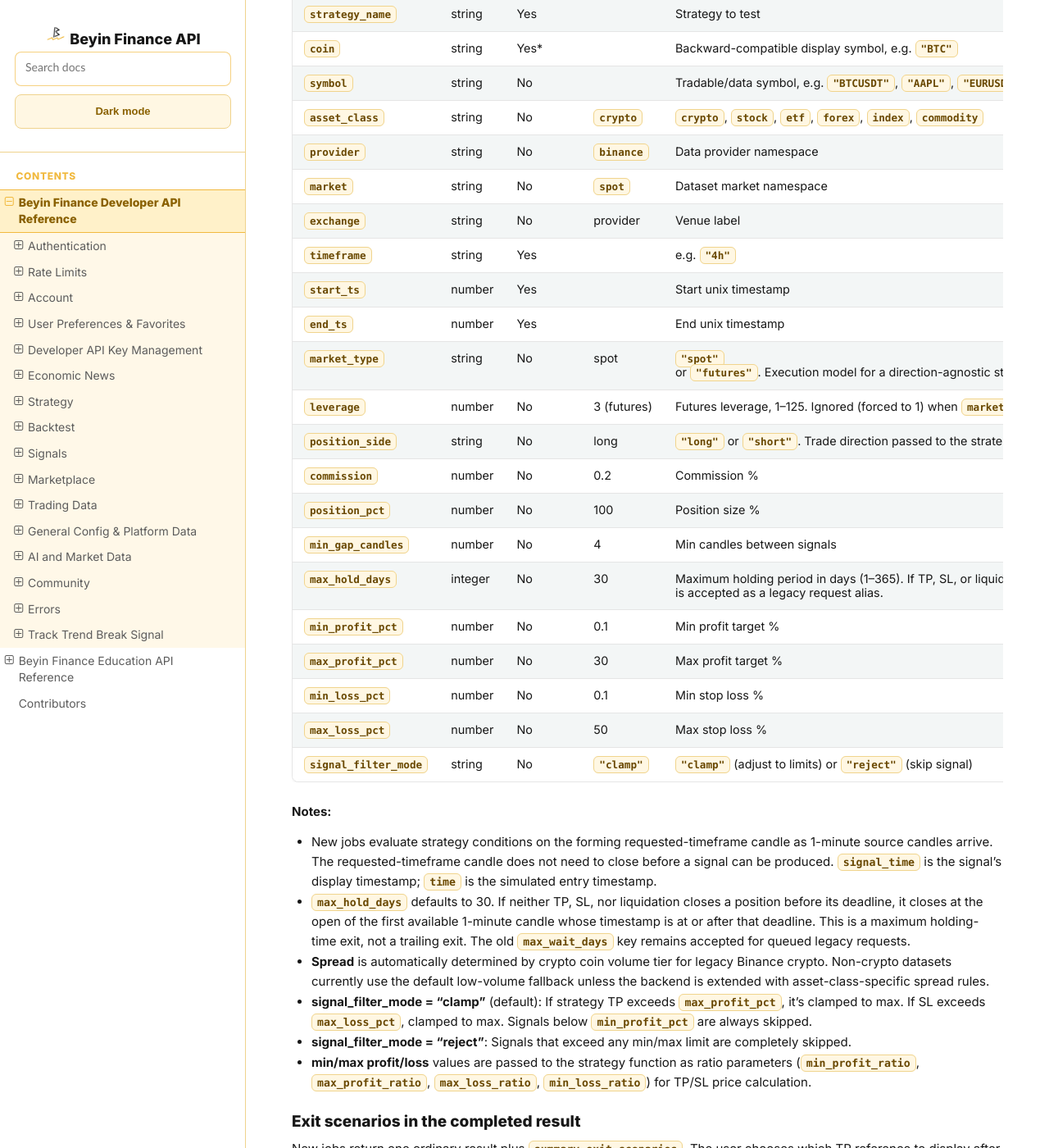
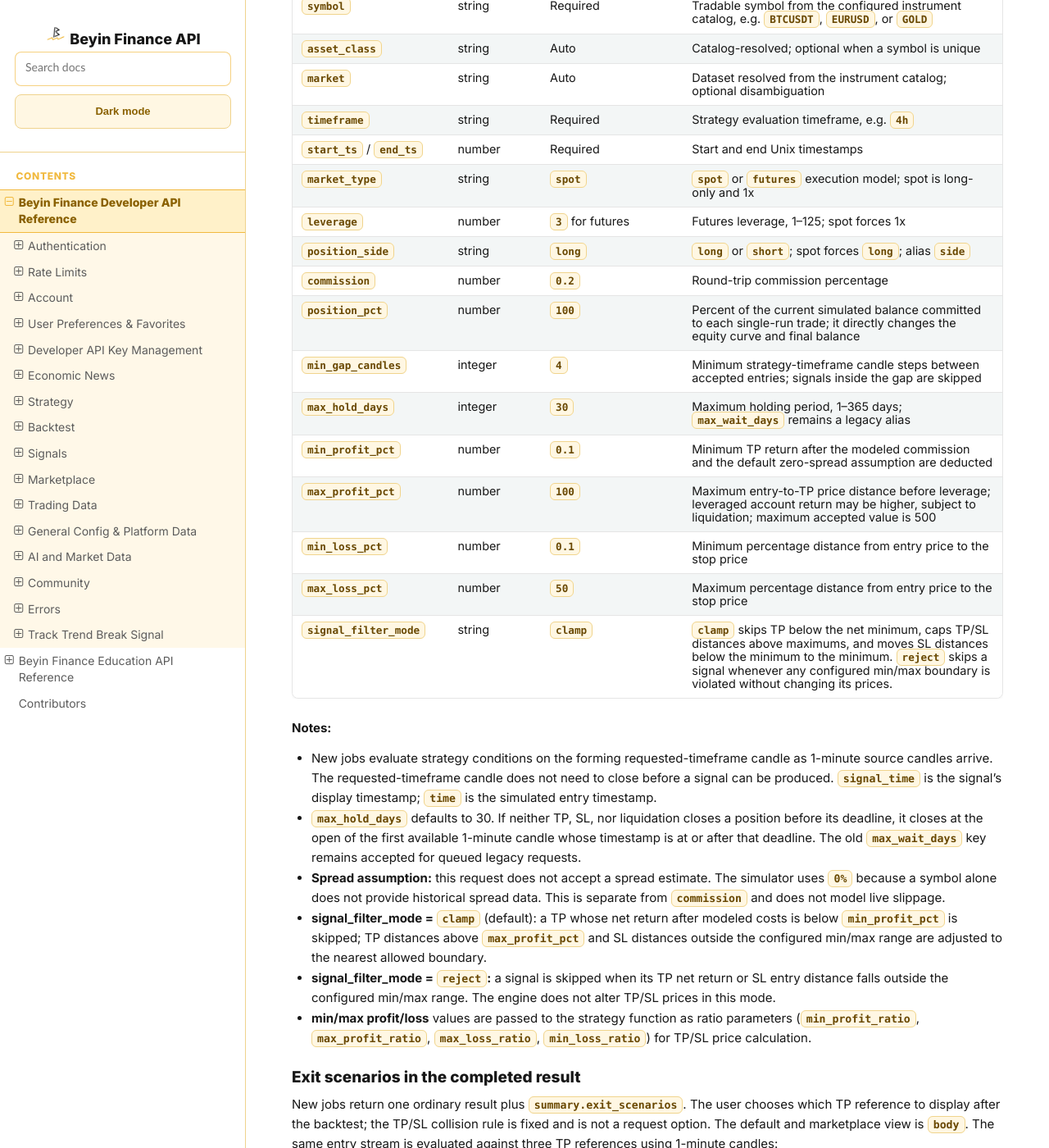
Before and after one commit to jnrbrain/Beyin-Finance, a Sphinx documentation site: the page built from docs/endpoints.md, in a window 1280 px wide and 1400 px high, scrolled down 33886 px. Shown: the whole window at 82% size. Built offline with Sphinx 7.4.7 and the Read the Docs theme 3.1.0, drawn with Linux system fonts in a browser that asks for light colours; some of the changed text lies outside the part shown.

Commit message:
docs: clarify backtest symbol and execution parameters

````diff
--- a/docs/_static/beyin.css
+++ b/docs/_static/beyin.css
@@ -862,6 +862,47 @@ html[data-bf-theme="dark"] .bf-contributor-links a {
   -webkit-overflow-scrolling: touch;
 }
 
+/* Keep the backtest parameter reference inside the content column. Fixed
+   column proportions allow long descriptions and code labels to wrap instead
+   of forcing overlapping cells or a wide horizontal table. */
+section#backtest .wy-table-responsive {
+  max-width: 100%;
+}
+
+section#backtest table.docutils {
+  width: 100%;
+  max-width: 100%;
+  table-layout: fixed;
+}
+
+section#backtest table.docutils th,
+section#backtest table.docutils td {
+  padding: 9px 11px;
+  white-space: normal;
+  overflow-wrap: anywhere;
+  word-break: normal;
+}
+
+section#backtest table.docutils th:nth-child(1),
+section#backtest table.docutils td:nth-child(1) {
+  width: 22%;
+}
+
+section#backtest table.docutils th:nth-child(2),
+section#backtest table.docutils td:nth-child(2) {
+  width: 13%;
+}
+
+section#backtest table.docutils th:nth-child(3),
+section#backtest table.docutils td:nth-child(3) {
+  width: 20%;
+}
+
+section#backtest table.docutils th:nth-child(4),
+section#backtest table.docutils td:nth-child(4) {
+  width: 45%;
+}
+
 /* Tablets, half-width and square windows: keep the sidebar, shrink it. */
 @media screen and (min-width: 769px) and (max-width: 1200px) {
   .wy-nav-side,
--- a/docs/endpoints.md
+++ b/docs/endpoints.md
@@ -1091,15 +1091,19 @@ immediately so you can issue a replacement.
         "summary": "FOMC members emphasized balanced risk assessment...",
         "source": "bloomberg",
         "url": "https://...",
+        "classification_status": "classified",
         "sentiment": "MILDLY_BULLISH",
         "sentiment_label": "MILDLY_BULLISH",
         "sentiment_score": 2,
         "impact": "HIGH",
+        "confidence": 0.88,
+        "expected_volatility": "HIGH",
         "category": "FED",
         "affected_coins": ["BTC", "ETH"],
         "affected_markets": ["CRYPTO", "EQUITY"],
         "country": "US",
         "published_at": "2026-08-30T13:30:00+00:00",
+        "classified_at": "2026-08-30T13:34:00+00:00",
         "timestamp": 1788096600
       }
     ],
@@ -1112,7 +1116,15 @@ immediately so you can issue a replacement.
 }
 ```
 
-**Errors:** 400 if invalid cursor.
+`classification_status` is `classified` when the analysis is available and
+`unclassified` while a source article is waiting for a successful retry. For
+an unclassified item, sentiment, impact, confidence, and volatility are empty
+or zero; clients must show that analysis is pending instead of presenting a
+neutral rating. Old records without this field are treated as classified.
+
+If no matching items exist, `news` is an empty array. The API does not invent
+sample news. **Errors:** 400 if the cursor is invalid; 503 if the data store is
+temporarily unavailable.
 
 ### Get Economic Calendar
 
@@ -1168,7 +1181,13 @@ immediately so you can issue a replacement.
 }
 ```
 
-**Errors:** 401 if unauthenticated, 400 if invalid cursor.
+Calendar entries are ingested directly from the source calendar. Their impact
+is the source-provided impact tier; they do not depend on AI news
+classification. `classification_status` is `source`. If no matching events
+exist, `calendar` is an empty array; no sample events are generated.
+
+**Errors:** 401 if unauthenticated, 400 if the cursor is invalid, or 503 if the
+data store is temporarily unavailable.
 
 ---
 
@@ -1211,16 +1230,9 @@ by the runtime. Live strategy evaluation may include the current forming candle
 so signals do not arrive one candle late; historical backtests exclude the
 evaluation candle to prevent look-ahead.
 The generator evaluates dynamic rules again for every signal, then returns the
-concrete TP-limit and SL-stop prices for that signal. The execution shape is a
-fire-and-forget OCO pair: when one exit fills, the sibling exit is cancelled.
-
-:::{warning}
-Advanced exit and staged-entry fields — `exit_type`, `trail_pct`,
-`time_exit_candles`, `exit_condition`, `entry_type`, `dca_steps` and
-`dca_step_pct` — are planned with lifecycle status `configuration_pending`.
-They are not part of the production request contract and must not be sent or
-relied upon until this reference explicitly marks them live.
-:::
+concrete take-profit and stop-loss prices for that signal. The backtest uses
+the generated prices together with the entry condition and the holding-time
+limit documented below.
 
 :::{note}
 Strategies are always created as private. Use `strategy_visibility` to make
@@ -1481,19 +1493,18 @@ the legacy empty-credential branch.
 - **Specified Range** (`action=run`): Test a strategy on a specific date range for a single instrument.
 - **Full Range** (`action=full_range`): Test a strategy on all available data for multiple instruments. Required for marketplace publishing.
 
-Backtest requests remain backward compatible with the original crypto fields:
-`coin` and `coins` still mean Binance-style crypto symbols such as `BTC`.
-For non-crypto datasets, send instrument metadata alongside the legacy field:
-`symbol` (for example `AAPL`, `EURUSD`, `GOLD`), `asset_class`
-(`crypto`, `stock`, `etf`, `forex`, `index`, `commodity`), `provider`,
-`market`, and optionally `exchange`. The API selects available candle data
-using the supplied instrument and timeframe. Supported legacy crypto requests
-remain compatible with the current request format.
-Yahoo-backed non-crypto datasets currently use simple app symbols and daily
-data: `us_stocks` (`AAPL`, `NVDA`, `TSLA`, `MSFT`, `AMZN`, `META`), `etfs`
-(`SPY`, `QQQ`), `forex` (`EURUSD`, `GBPUSD`, `USDJPY`), and `commodities`
-(`GOLD`, `SILVER`, `OIL`). Provider-specific symbols such as `GC=F` are kept
-resolved server-side and never appear in the symbols this API accepts or returns.
+Use `symbol` for one instrument (for example `BTCUSDT` or `EURUSD`) and
+`symbols` for a multi-instrument request (for example `["BTCUSDT",
+"ETHUSDT"]`). The instrument catalog resolves each symbol to its available
+market data automatically. The resolved asset class, data source, market, and
+venue are returned as informational `instrument` metadata; clients do not need
+to choose or send a provider or exchange. If a symbol is ambiguous in the
+catalog, `asset_class` and `market` can be supplied to identify the intended
+dataset. Send either `symbol` or `symbols` in a request, never both.
+Legacy `coin` and `coins` request fields remain accepted for existing clients,
+but new integrations should use only `symbol` or `symbols`. Some older response
+shapes still contain `coin`/`coins` for client compatibility; these are output
+labels, not alternate request parameters.
 
 **Execution model (spot/futures, leverage, side) is chosen here, at backtest
 time.** Strategies are direction-agnostic (see [Create Strategy](#create-strategy)),
@@ -1504,9 +1515,9 @@ strategy's stored values (spot + long by default). `market` here remains the
 **dataset** namespace (which candles to read), which is a separate concept from
 `market_type` (spot vs futures execution).
 
-**Credit charge:** Each distinct coin with usable data costs **0.5 Beyin
-credits**. A single-coin `run` costs 0.5 credits; `full_range` and `portfolio`
-cost 0.5 credits per coin that passes data/range validation. The full amount is
+**Credit charge:** Each distinct symbol with usable data costs **0.5 Beyin
+credits**. A single-symbol `run` costs 0.5 credits; `full_range` and `portfolio`
+cost 0.5 credits per symbol that passes data/range validation. The full amount is
 reserved before processing starts and is refunded if the job fails. The charge does
 not increase with candle count or the number of data windows. `estimate` reports the
 same amount that launch will reserve.
@@ -1523,25 +1534,23 @@ available 1-minute candle so price movement before the entry is not used.
 Missing 1-minute intervals are not synthesized; an incomplete target-timeframe
 bucket with a gap is not used as a valid candle.
 
-For multi-coin jobs, at most two coins per user are processed at once. Remaining
-coins wait in the job queue; poll `action=status` to show the active and queued
-coins and their per-coin progress.
+For multi-symbol jobs, at most two symbols per user are processed at once.
+Remaining symbols wait in the job queue; poll `action=status` to show active and
+queued symbols and per-symbol progress.
 
 ### Estimate Cost
 
 `POST /backtest?action=estimate`
 
-| Field | Type | Required |
-|-------|------|----------|
-| `strategy_name` | string | Yes |
-| `coins` | string[] | Yes |
-| `timeframe` | string | Yes |
-| `symbol` | string | No | Single-instrument estimate; legacy crypto callers can omit |
-| `asset_class` | string | No | Defaults to `crypto` |
-| `provider` | string | No | Defaults to `binance` |
-| `market` | string | No | Defaults to `spot` |
-| `exchange` | string | No | Optional venue label |
-| `max_hold_days` | integer | No | Defaults to `30`; affects the estimated data lookahead |
+| Field | Type | Required / default | Description |
+|-------|------|-------------------|-------------|
+| `strategy_name` | string | Yes | Strategy to test |
+| `symbol` | string | One of `symbol` or `symbols` | One instrument, e.g. `BTCUSDT` |
+| `symbols` | string[] | One of `symbol` or `symbols` | Multiple instruments from one data market; use for portfolio/full-range estimates |
+| `timeframe` | string | Yes | Strategy evaluation timeframe |
+| `asset_class` | string | Auto | Optional catalog disambiguation |
+| `market` | string | Auto | Optional dataset disambiguation |
+| `max_hold_days` | integer | `30` | Affects estimated data lookahead |
 
 **Response:**
 ```json
@@ -1557,32 +1566,32 @@ period.
 
 `POST /backtest?action=info`
 
-| Field | Type | Required |
-|-------|------|----------|
-| `strategy_name` | string | Yes |
-| `coin` | string | Yes* |
-| `symbol` | string | No | Required for non-crypto instruments when `coin` is only a display label |
-| `timeframe` | string | Yes |
-| `asset_class` / `provider` / `market` / `exchange` | string | No |
-
-**Response:**
-```json
-{"action": "info", "coin": "BTC", "symbol": "BTCUSDT", "instrument": {"asset_class": "crypto", "provider": "binance", "market": "spot", "symbol": "BTCUSDT"}, "timeframe": "4h", "data_range": {"first_ts": 1514764800, "last_ts": 1784476800, "first_date": "2018-01-01", "last_date": "2026-07-19", "total_candles": 18730, "source_timeframe": "1m", "source_candles": 4495200}, "strategy": {"slug": "emacross", "candle_count": 32}, "cost_preview": {"credits_if_full": 0.5, "credits_per_coin": 0.5}, "current_credits": 7.35}
+| Field | Type | Required / default | Description |
+|-------|------|-------------------|-------------|
+| `strategy_name` | string | Yes | Strategy to inspect |
+| `symbol` | string | Yes | Instrument, e.g. `BTCUSDT` or `EURUSD` |
+| `timeframe` | string | Yes | Requested timeframe |
+| `asset_class` | string | Auto | Optional catalog disambiguation |
+| `market` | string | Auto | Optional dataset disambiguation |
+
+**Response:**
+```json
+{"action": "info", "coin": "BTC", "symbol": "BTCUSDT", "instrument": {"asset_class": "crypto", "provider": "binance", "market": "spot", "exchange": "BINANCE", "symbol": "BTCUSDT"}, "timeframe": "4h", "data_range": {"first_ts": 1514764800, "last_ts": 1784476800, "first_date": "2018-01-01", "last_date": "2026-07-19", "total_candles": 18730, "source_timeframe": "1m", "source_candles": 4495200}, "strategy": {"slug": "emacross", "candle_count": 32}, "cost_preview": {"credits_if_full": 0.5, "credits_per_coin": 0.5}, "current_credits": 7.35}
 ```
 
 ### List Available Timeframes
 
 `POST /backtest?action=list_timeframes`
 
-| Field | Type | Required |
-|-------|------|----------|
-| `coin` | string | Yes* |
-| `symbol` | string | No |
-| `asset_class` / `provider` / `market` / `exchange` | string | No |
-
-**Response:**
-```json
-{"action": "list_timeframes", "coin": "AAPL", "symbol": "AAPL", "instrument": {"asset_class": "stock", "provider": "yahoo", "market": "us_stocks", "symbol": "AAPL"}, "timeframes": [{"timeframe": "1d", "suffix": "1DAY", "s3_key": "<opaque data key>"}]}
+| Field | Type | Required / default | Description |
+|-------|------|-------------------|-------------|
+| `symbol` | string | Yes | Instrument, e.g. `BTCUSDT` or `EURUSD` |
+| `asset_class` | string | Auto | Optional catalog disambiguation |
+| `market` | string | Auto | Optional dataset disambiguation |
+
+**Response:**
+```json
+{"action": "list_timeframes", "coin": "EURUSD", "symbol": "EURUSD", "instrument": {"asset_class": "forex", "provider": "dukascopy", "market": "forex", "exchange": "FX", "symbol": "EURUSD"}, "timeframes": [{"timeframe": "1d", "suffix": "1DAY", "s3_key": "<opaque data key>"}]}
 ```
 
 Use the documented timeframe and suffix values. Treat any opaque key in this
@@ -1593,30 +1602,26 @@ directly.
 
 `POST /backtest?action=run`
 
-| Field | Type | Required | Default | Description |
-|-------|------|----------|---------|-------------|
-| `strategy_name` | string | Yes | | Strategy to test |
-| `coin` | string | Yes* | | Backward-compatible display symbol, e.g. `"BTC"` |
-| `symbol` | string | No | | Tradable/data symbol, e.g. `"BTCUSDT"`, `"AAPL"`, `"EURUSD"` |
-| `asset_class` | string | No | `crypto` | `crypto`, `stock`, `etf`, `forex`, `index`, `commodity` |
-| `provider` | string | No | `binance` | Data provider namespace |
-| `market` | string | No | `spot` | Dataset market namespace |
-| `exchange` | string | No | provider | Venue label |
-| `timeframe` | string | Yes | | e.g. `"4h"` |
-| `start_ts` | number | Yes | | Start unix timestamp |
-| `end_ts` | number | Yes | | End unix timestamp |
-| `market_type` | string | No | spot | `"spot"` or `"futures"`. Execution model for a direction-agnostic strategy, chosen here at backtest time. Spot forces 1x leverage and long-only. Falls back to a legacy strategy's stored market type when omitted. |
-| `leverage` | number | No | 3 (futures) | Futures leverage, 1–125. Ignored (forced to 1) when `market_type` is `"spot"`. |
-| `position_side` | string | No | long | `"long"` or `"short"`. Trade direction passed to the strategy's runtime `side` parameter. Forced to `"long"` for spot. Alias: `side`. |
-| `commission` | number | No | 0.2 | Commission % |
-| `position_pct` | number | No | 100 | Position size % |
-| `min_gap_candles` | number | No | 4 | Min candles between signals |
-| `max_hold_days` | integer | No | 30 | Maximum holding period in days (1–365). If TP, SL, or liquidation is not reached, close at the open of the first available 1-minute candle at or after the deadline. `max_wait_days` is accepted as a legacy request alias. |
-| `min_profit_pct` | number | No | 0.1 | Min profit target % |
-| `max_profit_pct` | number | No | 30 | Max profit target % |
-| `min_loss_pct` | number | No | 0.1 | Min stop loss % |
-| `max_loss_pct` | number | No | 50 | Max stop loss % |
-| `signal_filter_mode` | string | No | `"clamp"` | `"clamp"` (adjust to limits) or `"reject"` (skip signal) |
+| Field | Type | Required / default | Description |
+|-------|------|-------------------|-------------|
+| `strategy_name` | string | Required | Strategy to test |
+| `symbol` | string | Required | Tradable symbol from the configured instrument catalog, e.g. `BTCUSDT`, `EURUSD`, or `GOLD` |
+| `asset_class` | string | Auto | Catalog-resolved; optional when a symbol is unique |
+| `market` | string | Auto | Dataset resolved from the instrument catalog; optional disambiguation |
+| `timeframe` | string | Required | Strategy evaluation timeframe, e.g. `4h` |
+| `start_ts` / `end_ts` | number | Required | Start and end Unix timestamps |
+| `market_type` | string | `spot` | `spot` or `futures` execution model; spot is long-only and 1x |
+| `leverage` | number | `3` for futures | Futures leverage, 1–125; spot forces 1x |
+| `position_side` | string | `long` | `long` or `short`; spot forces `long`; alias `side` |
+| `commission` | number | `0.2` | Round-trip commission percentage |
+| `position_pct` | number | `100` | Percent of the current simulated balance committed to each single-run trade; it directly changes the equity curve and final balance |
+| `min_gap_candles` | integer | `4` | Minimum strategy-timeframe candle steps between accepted entries; signals inside the gap are skipped |
+| `max_hold_days` | integer | `30` | Maximum holding period, 1–365 days; `max_wait_days` remains a legacy alias |
+| `min_profit_pct` | number | `0.1` | Minimum TP return after the modeled commission and the default zero-spread assumption are deducted |
+| `max_profit_pct` | number | `100` | Maximum entry-to-TP price distance before leverage; leveraged account return may be higher, subject to liquidation; maximum accepted value is 500 |
+| `min_loss_pct` | number | `0.1` | Minimum percentage distance from entry price to the stop price |
+| `max_loss_pct` | number | `50` | Maximum percentage distance from entry price to the stop price |
+| `signal_filter_mode` | string | `clamp` | `clamp` skips TP below the net minimum, caps TP/SL distances above maximums, and moves SL distances below the minimum to the minimum. `reject` skips a signal whenever any configured min/max boundary is violated without changing its prices. |
 
 **Notes:**
 - New jobs evaluate strategy conditions on the forming requested-timeframe
@@ -1625,12 +1630,11 @@ directly.
   signal's display timestamp; `time` is the simulated entry timestamp.
 - `max_hold_days` defaults to 30. If neither TP, SL, nor liquidation closes a
   position before its deadline, it closes at the open of the first available 1-minute candle
-  whose timestamp is at or after that deadline. This is a maximum holding-time
-  exit, not a trailing exit. The old `max_wait_days` key remains accepted for
+  whose timestamp is at or after that deadline. The old `max_wait_days` key remains accepted for
   queued legacy requests.
-- **Spread** is automatically determined by crypto coin volume tier for legacy Binance crypto. Non-crypto datasets currently use the default low-volume fallback unless the backend is extended with asset-class-specific spread rules.
-- **signal_filter_mode = "clamp"** (default): If strategy TP exceeds `max_profit_pct`, it's clamped to max. If SL exceeds `max_loss_pct`, clamped to max. Signals below `min_profit_pct` are always skipped.
-- **signal_filter_mode = "reject"**: Signals that exceed any min/max limit are completely skipped.
+- **Spread assumption:** this request does not accept a spread estimate. The simulator uses `0%` because a symbol alone does not provide historical spread data. This is separate from `commission` and does not model live slippage.
+- **signal_filter_mode = `clamp`** (default): a TP whose net return after modeled costs is below `min_profit_pct` is skipped; TP distances above `max_profit_pct` and SL distances outside the configured min/max range are adjusted to the nearest allowed boundary.
+- **signal_filter_mode = `reject`:** a signal is skipped when its TP net return or SL entry distance falls outside the configured min/max range. The engine does not alter TP/SL prices in this mode.
 - **min/max profit/loss** values are passed to the strategy function as ratio parameters (`min_profit_ratio`, `max_profit_ratio`, `max_loss_ratio`, `min_loss_ratio`) for TP/SL price calculation.
 
 ### Exit scenarios in the completed result
@@ -1671,11 +1675,9 @@ with wick-based SL; `midpoint` and `wick` are analysis views.
 Previously saved results may retain the exit fields from the engine version
 that originally created them. These M1 rules apply to newly launched jobs.
 
-Each strategy signal may calculate a different TP/SL price; fixed percentages
-are only one valid condition. The generator emits a single fire-and-forget OCO
-pair (entry + concrete TP + concrete SL) and does not create trailing TP/SL,
-ATR trailing, DCA, grid, or scaling exits. `max_hold_days` is the only engine
-timeout and defaults to 30 days.
+Each strategy signal may calculate its own TP/SL price from the strategy's
+conditions. If neither level closes the position before `max_hold_days`, the
+backtest applies the maximum holding-time exit (30 days by default).
 
 **Response:**
 ```json
@@ -1686,23 +1688,25 @@ timeout and defaults to 30 days.
 
 `POST /backtest?action=full_range`
 
-| Field | Type | Required |
-|-------|------|----------|
-| `strategy_name` | string | Yes |
-| `coins` | string[] | Yes |
-| `timeframe` | string | Yes |
-| `asset_class` / `provider` / `market` / `exchange` | string | No |
-| `max_hold_days` | integer | No | Maximum holding period in days; default 30, range 1–365 |
+| Field | Type | Required / default | Description |
+|-------|------|-------------------|-------------|
+| `strategy_name` | string | Required | Strategy to test |
+| `symbol` or `symbols` | string / string[] | Required | One instrument with `symbol`, or multiple instruments with `symbols`; all must resolve to the same data market |
+| `timeframe` | string | Required | Strategy evaluation timeframe |
+| `asset_class` | string | Auto | Optional catalog disambiguation |
+| `market` | string | Auto | Optional dataset disambiguation |
+| `max_hold_days` | integer | `30` | Maximum holding period, 1–365 days |
 
 Each requested instrument is processed separately; longer histories may
 be split into multiple data windows. New jobs rebuild the selected timeframe
-from 1-minute source data. At most two coins are processed per user at once;
-additional coins wait in the queue and appear in the status response. This
+from 1-minute source data. At most two symbols are processed per user at once;
+additional symbols wait in the queue and appear in the status response. This
 action is required for `marketplace_publish` with `signal_mode=full`.
+All symbols in one multi-symbol request must resolve to the same data market.
 
 **Example body:**
 ```json
-{"strategy_name": "emacross", "coins": ["BTC", "ETH", "SOL"], "timeframe": "4h"}
+{"strategy_name": "emacross", "symbols": ["BTCUSDT", "ETHUSDT", "SOLUSDT"], "timeframe": "4h"}
 ```
 
 **Response:**
@@ -1714,32 +1718,33 @@ action is required for `marketplace_publish` with `signal_mode=full`.
 
 `POST /backtest?action=portfolio`
 
-Simulates all selected coins against **one shared balance**. The balance is
+Simulates all selected symbols against **one shared balance**. The balance is
 split into `divide` position slots: each position uses
 `current balance / divide`, at most `divide` positions are open at once, and
-at most one position per coin at a time. Signals that arrive with no free
-slot are skipped (and counted). Commission and per-coin spread are applied
-exactly as in single-coin runs.
+at most one position per symbol at a time. Signals that arrive with no free
+slot are skipped (and counted). Commission is applied as in single-symbol
+runs; spread defaults to 0% because historical spread data is unavailable.
 
 The portfolio uses the same 1-minute source and exit rules as `run`. Set
-`max_hold_days` to override the 30-day maximum holding period. At most two coins
-are processed at a time per user; any other selected coins are queued.
-
-| Field | Type | Required | Description |
-|-------|------|----------|-------------|
-| `strategy_name` | string | Yes | |
-| `coins` | string[] | Yes | 2–50 legacy coin/instrument labels |
-| `asset_class` / `provider` / `market` / `exchange` | string | No | Shared dataset namespace for the selected instruments |
-| `timeframe` | string | Yes | |
-| `max_hold_days` | integer | No | Maximum holding period in days; default 30, range 1–365 |
-| `divide` | integer | No | 1–20; default = number of coins (capped at 20) |
-| `initial_balance` | number | No | Default 100 |
-| `commission` | number | No | Percent, default 0.2 |
-| `start_ts` / `end_ts` | integer | No | Unix seconds; omitted = full history. Each coin is clipped to its own available range |
+`max_hold_days` to override the 30-day maximum holding period. At most two symbols
+are processed at a time per user; any other selected symbols are queued.
+
+| Field | Type | Required / default | Description |
+|-------|------|-------------------|-------------|
+| `strategy_name` | string | Required | Strategy to test |
+| `symbols` | string[] | Required | 2–50 instruments from the same data market, e.g. `BTCUSDT` and `ETHUSDT` |
+| `asset_class` | string | Auto | Optional catalog disambiguation |
+| `market` | string | Auto | Optional shared dataset disambiguation |
+| `timeframe` | string | Required | Strategy evaluation timeframe |
+| `max_hold_days` | integer | `30` | Maximum holding period, 1–365 days |
+| `divide` | integer | Number of symbols | 1–20 position slots |
+| `initial_balance` | number | `100` | Shared starting balance |
+| `commission` | number | `0.2` | Round-trip commission percentage |
+| `start_ts` / `end_ts` | integer | Optional | Unix seconds; omitted means each symbol's full available history |
 
 **Example body:**
 ```json
-{"strategy_name": "emacross", "coins": ["BTC", "ETH", "SOL"], "timeframe": "4h", "divide": 3, "initial_balance": 100}
+{"strategy_name": "emacross", "symbols": ["BTCUSDT", "ETHUSDT", "SOLUSDT"], "timeframe": "4h", "divide": 3, "initial_balance": 100}
 ```
 
 **Response:**
@@ -1869,7 +1874,7 @@ and `trades` contains the default selected trade series. `signal_time` identifie
 the signal candle and `time` identifies the simulated entry time.
 
 Result merging is serialized per job. If a merge is still running or the
-expected worker chunks are not yet available, `action=result` may return HTTP
+required result data is still being prepared, `action=result` may return HTTP
 202 with a retryable message; poll `action=status` and request the result again.
 Incomplete cached payloads are not considered completed results.
 
````
Also changed, not shown: other parts of docs/endpoints.md (+1 -0 lines), docs/runtime-integration-notes.md (+2 -9 lines), 1 other file.
